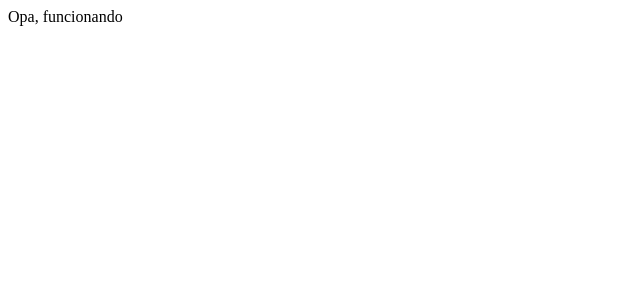
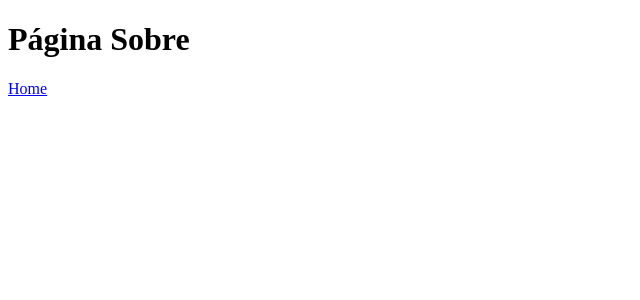
Before and after one commit to angeloalf/devOLX, a React (Create React App) app in the folder front/: page /sobre in a window 1280 px wide. Shown: the top 300 px of the page, without its empty margins (0-640 px from the left). Built offline with nearby package versions, Linux system fonts and the light colour scheme.

Commit message:
Etapa 3 - Criando sistema de rotas

```diff
--- a/front/package.json
+++ b/front/package.json
@@ -9,6 +9,7 @@
     "react": "^17.0.2",
     "react-dom": "^17.0.2",
     "react-redux": "^7.2.4",
+    "react-router-dom": "^5.2.0",
     "react-scripts": "4.0.3",
     "redux": "^4.1.0",
     "web-vitals": "^1.1.2"
--- a/front/src/App.js
+++ b/front/src/App.js
@@ -1,10 +1,15 @@
 import React from 'react'
-
-
+// definir rotas
+import {BrowserRouter} from 'react-router-dom'
+import Routes from './Routes'
 
 function App() {
   return (<>
-    <div>Opa, funcionando</div>
+
+  <BrowserRouter>
+     <Routes />
+  </BrowserRouter>
+
 
 
   </>)
--- /dev/null
+++ b/front/src/Routes.js
@@ -0,0 +1,23 @@
+import React from 'react'
+import { Switch, Route} from 'react-router' // define rotas
+
+import Home from './pages/Home'
+import Sobre from './pages/Sobre'
+
+function Routes() {
+
+    return (<>
+        <Switch>
+            <Route exact path="/">
+                <Home />
+            </Route>
+
+            <Route exact path="/sobre">
+                <Sobre />
+            </Route>
+        </Switch>
+
+    </>)
+}
+
+export default Routes
--- /dev/null
+++ b/front/src/pages/Home/index.js
@@ -0,0 +1,14 @@
+import React from 'react'
+import {Link} from 'react-router-dom' // importa o Link de router-dom
+
+function Page() {
+
+    return (<>
+        <h1>Página home</h1>
+
+        <Link to="/sobre">Sobre</Link>
+
+    </>)
+}
+
+export default Page
--- /dev/null
+++ b/front/src/pages/Sobre/index.js
@@ -0,0 +1,13 @@
+import React from 'react'
+import {Link} from 'react-router-dom' // importa Link de router-dom
+
+const Page = () => {
+    return (<>
+        <h1>Página Sobre</h1>
+
+        <Link to="/">Home</Link>
+
+    </>)
+}
+
+export default Page
```
Also changed, not shown: 1 other file (tests, documents, lock files or other folders).
